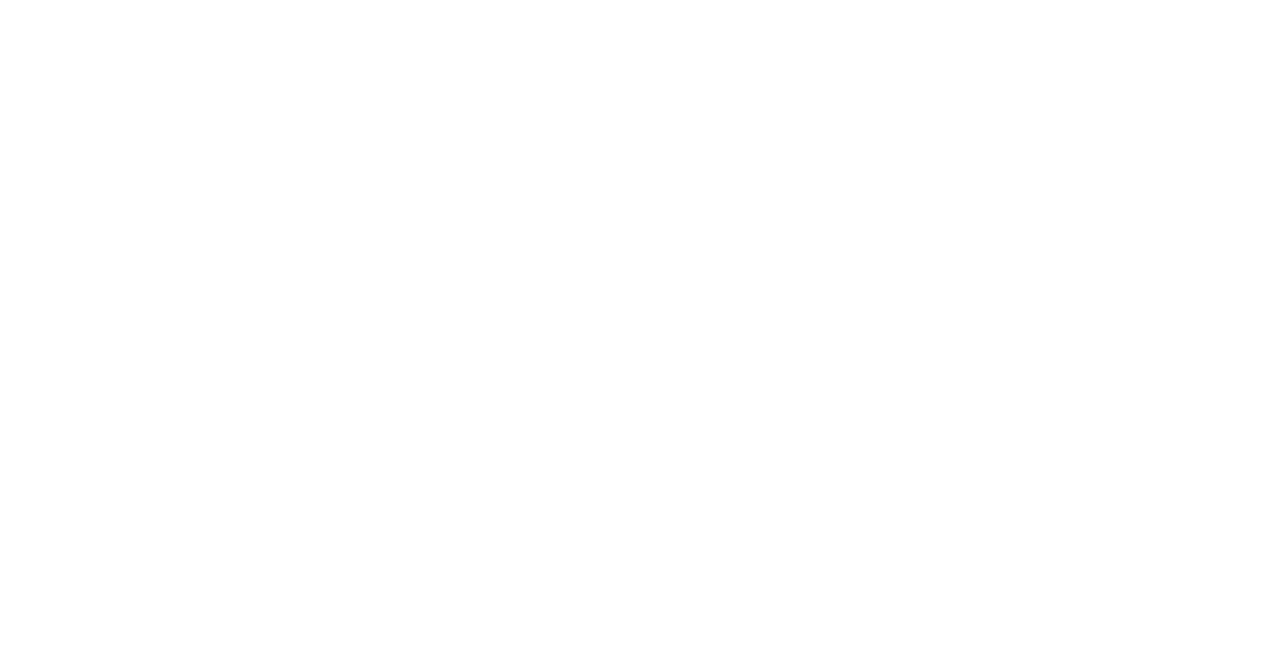
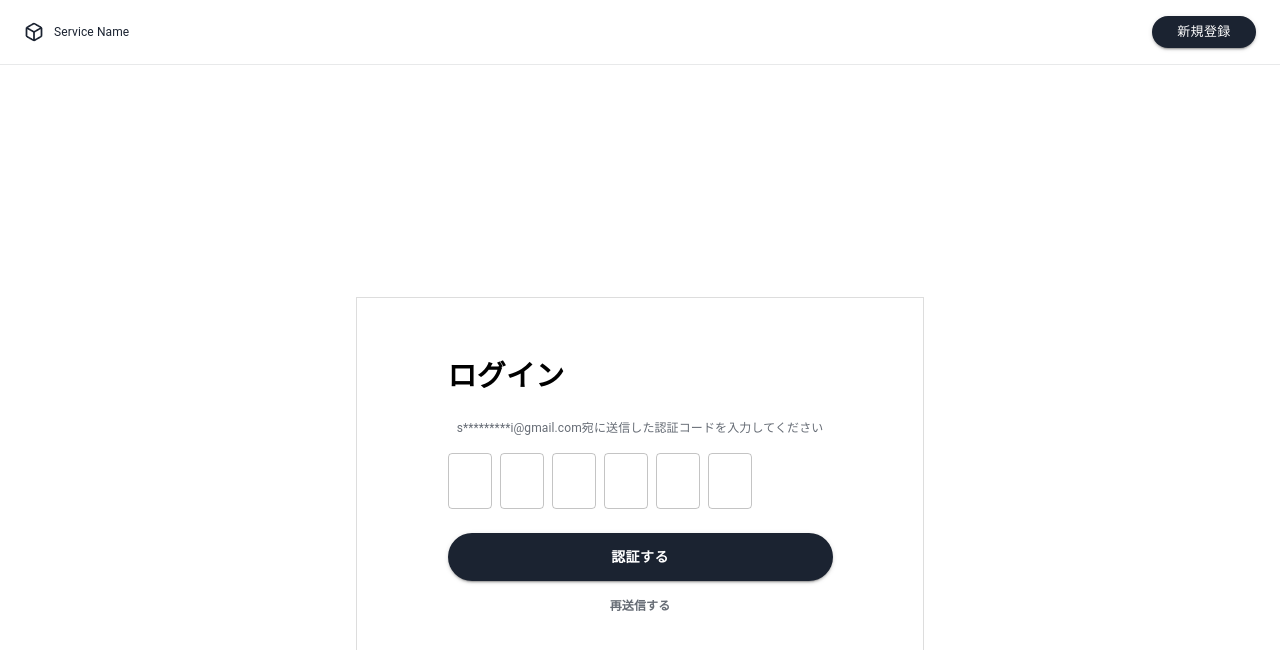
Before and after one commit to aswanthk-jiitak/react-components, a React app: page /otp-verification in a window 1280 px wide. Before the commit this address had no page. Shown: the top 650 px of the page. Built offline with nearby package versions, Linux system fonts and the light colour scheme.

Commit message:
otp screen

```diff
--- a/src/App.js
+++ b/src/App.js
@@ -12,6 +12,7 @@
 const PasswordSettingPage = lazy(() => import('./pages/passwordSetting'));
 const RegistrationPage = lazy(() => import('./pages/registration'));
 const AccountInformationPage = lazy(() => import('./pages/accountInformation'));
+const OTPPage = lazy(() => import('./pages/otp-verification'));
 
 const App = () => {
   return (
@@ -28,6 +29,7 @@
           <Route path="/password-reset" element={<PasswordSettingPage />} />
           <Route path="/registration" element={<RegistrationPage />} />
           <Route path="/account-information" element={<AccountInformationPage />} />
+          <Route path="/otp-verification" element={<OTPPage/>} />
         </Routes>
       </Suspense>
     </Router>
--- /dev/null
+++ b/src/pages/otp-verification/index.js
@@ -0,0 +1,99 @@
+import React, { useState, useRef } from "react";
+import MainLayout from "../../layout/mailLayout";
+import { Box, Stack, Typography, TextField } from "@mui/material";
+import ButtonComponents from "../../components/buttonComponents";
+import TextFieldComponent from "../../components/textBoxComponents";
+import { apiAuth } from '../../utils/http';
+import { useNavigate } from 'react-router-dom';
+
+const OTPPage = () => {
+
+    const [otp, setOtp] = useState(["", "", "", "", "", ""]); // State for OTP digits
+    const inputRefs = useRef([]); // Refs for each input field
+
+  const handleChange = (value, index) => {
+    if (/^\d?$/.test(value)) { // Allow only digits and ensure single digit
+      const newOtp = [...otp];
+      newOtp[index] = value;
+      setOtp(newOtp);
+
+      // Move focus to the next input field
+      if (value && index < otp.length - 1) {
+        inputRefs.current[index + 1].focus();
+      }
+    }
+  };
+
+  const handleKeyDown = (event, index) => {
+    if (event.key === "Backspace" && otp[index] === "") {
+      // Move focus to the previous input field on backspace if empty
+      if (index > 0) {
+        inputRefs.current[index - 1].focus();
+      }
+    }
+  };
+
+    return (
+        <MainLayout>
+            <div className="App">
+                <header className="App-header">
+                    <Box
+                        sx={{
+                            display: 'flex',
+                            flexDirection: 'column',
+                            alignItems: 'center',
+                            gap: '16px',
+                            width: '518px',
+                            height: '327px',
+                            margin: '0 auto',
+                            padding: '24px',
+                            border: '0.5px solid #ddd',
+                            justifyContent: 'center',
+                            // mt:'5%'
+                        }}>
+                         <Typography fontWeight="bold" // Makes the text bold
+                            textAlign="left" // Aligns the text to the left
+                            color='black' fontSize={'29px'}
+                            width={'385px'}>ログイン</Typography>
+
+                        <Stack direction="row" spacing={0} sx={{ mt: '5px' }}>
+                            <Typography color='#666C75' fontSize={'12px'} textAlign={'left'}>s*********i@gmail.com</Typography>
+                            <Typography color='#666C75' fontSize={'12px'} textAlign={'left'}>宛に送信した認証コードを入力してください</Typography>
+                        </Stack>
+
+
+<Stack direction="row" width={'385px'} spacing={1}>
+      {otp.map((digit, index) => (
+        <TextField
+          key={index}
+          value={digit}
+          onChange={(e) => handleChange(e.target.value, index)}
+          onKeyDown={(e) => handleKeyDown(e, index)}
+          inputRef={(ref) => (inputRefs.current[index] = ref)}
+          sx={{
+            width: "44px",
+            height: "44px",
+            borderRadius: "2px",
+            textAlign: "center",
+          }}
+          inputProps={{
+            maxLength: 1,
+            style: { textAlign: "center" },
+          }}
+        />
+      ))}
+    </Stack>
+
+                        <ButtonComponents sx={{ width: '385px', height: '48px', borderRadius: '44px', mt: '20px', fontWeight:"bold"}} type='password' label={'認証する'} />
+                        <Typography color='#666C75' fontSize={'12px'} textAlign={'left'} fontWeight="bold">再送信する</Typography>
+
+
+                    </Box>
+
+                </header>
+            </div>
+        </MainLayout>
+    );
+}
+
+export default OTPPage;
--- a/src/pages/registration/index.js
+++ b/src/pages/registration/index.js
@@ -91,7 +91,7 @@
             otpVerification: false  // Assuming this is a boolean flag for OTP verification
         })
         .then((res) => {
-          navigate("/");
+          navigate("/otp-verification");
         })
         .catch((err) => {
           console.log("error >>", err)
```
Also changed, not shown: src/pages/splashscreen/index.js (added, +18 -0 lines).
